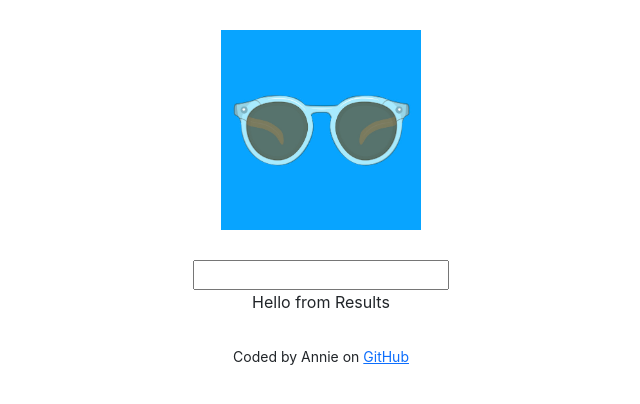
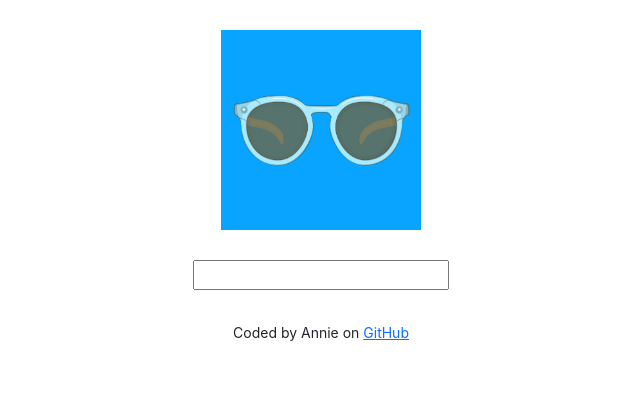
Before and after one commit to multipotentialite-aj/react-dictionary, a React (Create React App) app: page / in a window 1280 px wide. Shown: the top 404 px of the page, without its empty margins (319-959 px from the left). Built offline with nearby package versions, Linux system fonts and the light colour scheme.

Commit message:
Added Results.js

```diff
--- a/src/Dictionary.js
+++ b/src/Dictionary.js
@@ -5,9 +5,11 @@
 
 export default function Dictionary() {
     let [keyword, setKeyword] = useState("");
+    let [results, setResults] = useState(null);
 
     function handleResponse(response) {
         console.log(response.data[0]);
+        setResults(response.data[0]);
     }
 
     function search(event) {
--- a/src/Results.js
+++ b/src/Results.js
@@ -1,9 +1,14 @@
 import React from "react";
 
-export default function Results() {
-    return (
-        <div className="Results">
-            Hello from Results
-            </div>
-    )
+export default function Results(props) {
+    console.log(props.results);
+    if (props.results) {
+        return <div className="Results">
+            <h2>{props.results.word}</h2>
+            {props.results.meanings.map(function(meaning, index) {return meaning.definitions[0]
+            })}
+        </div>;
+     } else {
+        return null;
+     }
 }
```
